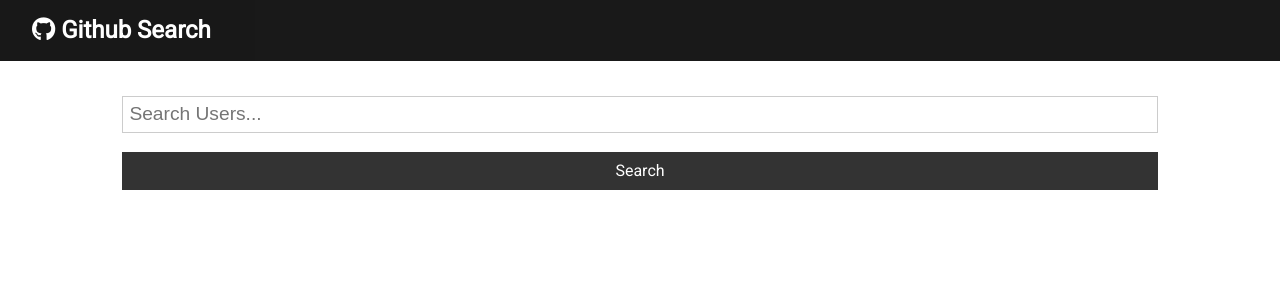
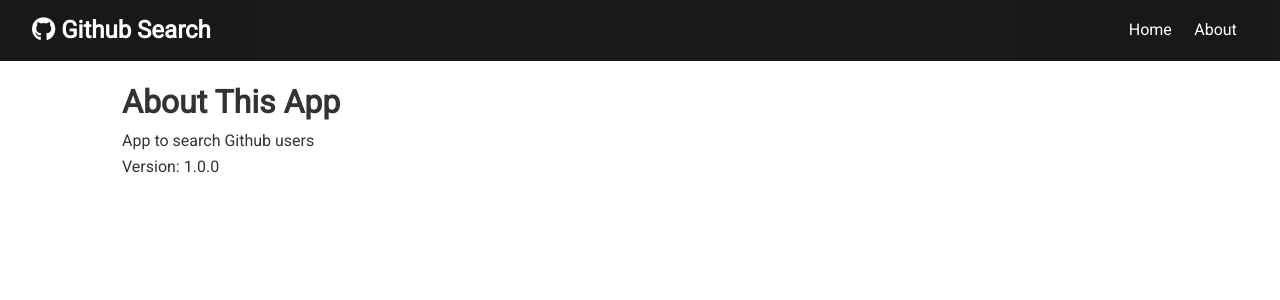
Before and after one commit to awantech-io/github-finder-R, a React (Create React App) app: page /about in a window 1280 px wide. Shown: the top 300 px of the page. Built offline with nearby package versions, Linux system fonts and the light colour scheme.

Commit message:
router setup, pages link at navbar & user component

```diff
--- a/package.json
+++ b/package.json
@@ -9,6 +9,7 @@
     "axios": "^0.20.0",
     "react": "^16.13.1",
     "react-dom": "^16.13.1",
+    "react-router-dom": "^5.2.0",
     "react-scripts": "3.4.3"
   },
   "scripts": {
--- a/src/App.js
+++ b/src/App.js
@@ -1,7 +1,10 @@
-import React, { Component } from 'react';
+import React, { Component, Fragment } from 'react';
+import { BrowserRouter as Router, Switch, Route } from 'react-router-dom';
 import Navbar from './components/layout/Navbar';
-import User from './components/users/User';
+import Users from './components/users/Users';
 import Search from './components/users/Search';
+import About from './components/pages/About';
+//import User from './components/users/User';
 import './App.css';
 import axios from 'axios';
 import Alert from './components/layout/Alert';
@@ -9,6 +12,7 @@
 class App extends Component {
   state = {
     users:[],
+    user:{},
     loading: false,
     alert: null
   }
@@ -38,6 +42,19 @@
     this.setState({ users: res.data.items, loading:false });
   };
 
+  // get single github user
+  getUser = async (username) => {
+    this.setState({ loading: true });
+
+    const res = await axios.get(
+    `https://api.github.com/users/${username}?client_id=$
+    {process.env.REACT_APP_GITHUB_ID}&client_secret=$
+    {process.env.REACT_APP_GITHUB_CLIENT_SECRET}`);
+
+    this.setState({ user: res.data, loading:false });
+  }
+
+
   // clear user from state when submit clear button
   clearUsers = () => this.setState({ users:[], loading:false});
 
@@ -50,20 +67,31 @@
   render(){
     const { users, loading } = this.state;
     return (
+      <Router>
       <div>
         <Navbar />
         <div className='container'>
           <Alert alert={this.state.alert} />
+          <Switch>
+            <Route exact path='/' render={props => (
+              <Fragment>
                 <Search
                   searchUsers={this.searchUsers}
                   clearUsers={this.clearUsers}
                   showClear={users.length > 0 ? true : false}
                   setAlert={this.setAlert}
                 />
-        <User loading={loading} users={users} />
-        </div>
+                <Users loading={loading} users={users} />
+              </Fragment>
+            )} />
+
+            <Route exact path='/about' component={About} />
+
+          </Switch>
 
         </div>
+      </div>
+      </Router>
       );
   }
 
--- a/src/components/layout/Navbar.js
+++ b/src/components/layout/Navbar.js
@@ -1,5 +1,6 @@
 import React from 'react';
 import PropTypes from 'prop-types';
+import { Link } from 'react-router-dom';
 
 const Navbar = ( {icon, title} ) => {
 
@@ -8,6 +9,15 @@
                 <h1>
                     <i className={icon} /> {title}
                 </h1>
+                <ul>
+                    <li>
+                        <Link to="/">Home</Link>
+                    </li>
+                    <li>
+                        <Link to="/about">About</Link>
+                    </li>
+                </ul>
+
             </nav>
         )
 
--- /dev/null
+++ b/src/components/pages/About.js
@@ -0,0 +1,13 @@
+import React, {Fragment} from 'react';
+
+const About = () => {
+    return (
+        <Fragment>
+            <h1>About This App</h1>
+            <p>App to search Github users</p>
+            <p>Version: 1.0.0</p>
+        </Fragment>
+    );
+};
+
+export default About;
--- a/src/components/users/User.js
+++ b/src/components/users/User.js
@@ -1,32 +1,13 @@
-import React from 'react'
-import UserItem from './UserItem';
-import Spinner from '../layout/Spinner';
-import PropTypes from 'prop-types';
+import React, { Component } from 'react'
 
-const User = ({ users, loading }) => {
-        if(loading){
-            return <Spinner />
-        } else {
-            return (
-                <div style={userStyle}>
-                    {users.map(user => (
-                        <UserItem key={user.id} user={user} />
-                    ))}
-                </div>
-            );
-        }
-
+export class User extends Component {
+    render() {
+        return (
+            <div>
+                user
+            </div>
+        )
+    }
 }
 
-User.propTypes = {
-    users: PropTypes.array.isRequired,
-    loading: PropTypes.bool.isRequired
-}
-
-const userStyle = {
-    display:'grid',
-    gridTemplateColumns: 'repeat(3,1fr)',
-    gridGap: '1rem',
-}
-
-export default User;
+export default User
--- /dev/null
+++ b/src/components/users/Users.js
@@ -0,0 +1,32 @@
+import React from 'react'
+import UserItem from './UserItem';
+import Spinner from '../layout/Spinner';
+import PropTypes from 'prop-types';
+
+const Users = ({ users, loading }) => {
+        if(loading){
+            return <Spinner />
+        } else {
+            return (
+                <div style={userStyle}>
+                    {users.map(user => (
+                        <UserItem key={user.id} user={user} />
+                    ))}
+                </div>
+            );
+        }
+
+}
+
+Users.propTypes = {
+    users: PropTypes.array.isRequired,
+    loading: PropTypes.bool.isRequired
+}
+
+const userStyle = {
+    display:'grid',
+    gridTemplateColumns: 'repeat(3,1fr)',
+    gridGap: '1rem',
+}
+
+export default Users;
```
Also changed, not shown: 2 other files (tests, documents, lock files or other folders). Lines whose indentation alone changed are shown as unchanged.
